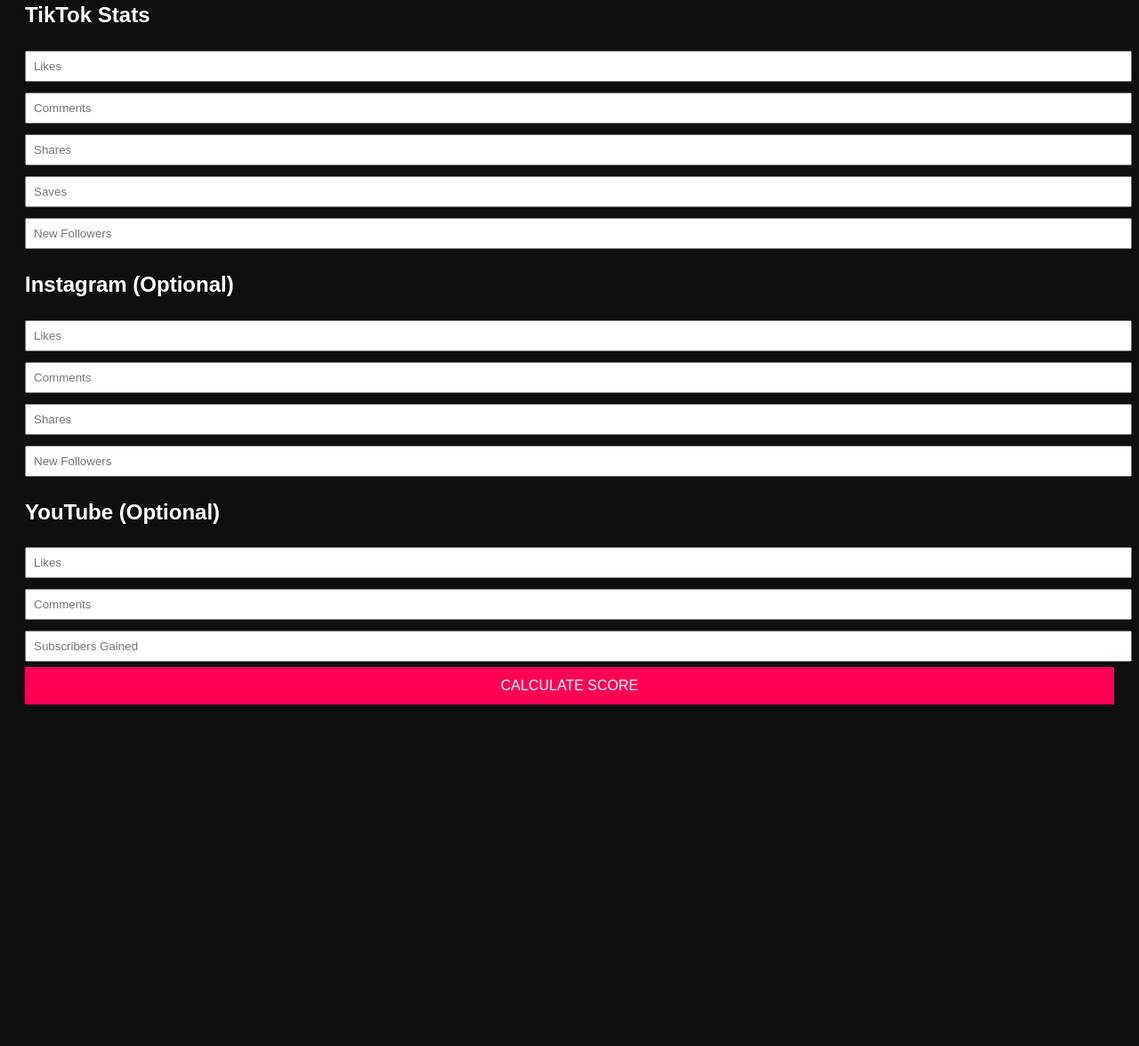
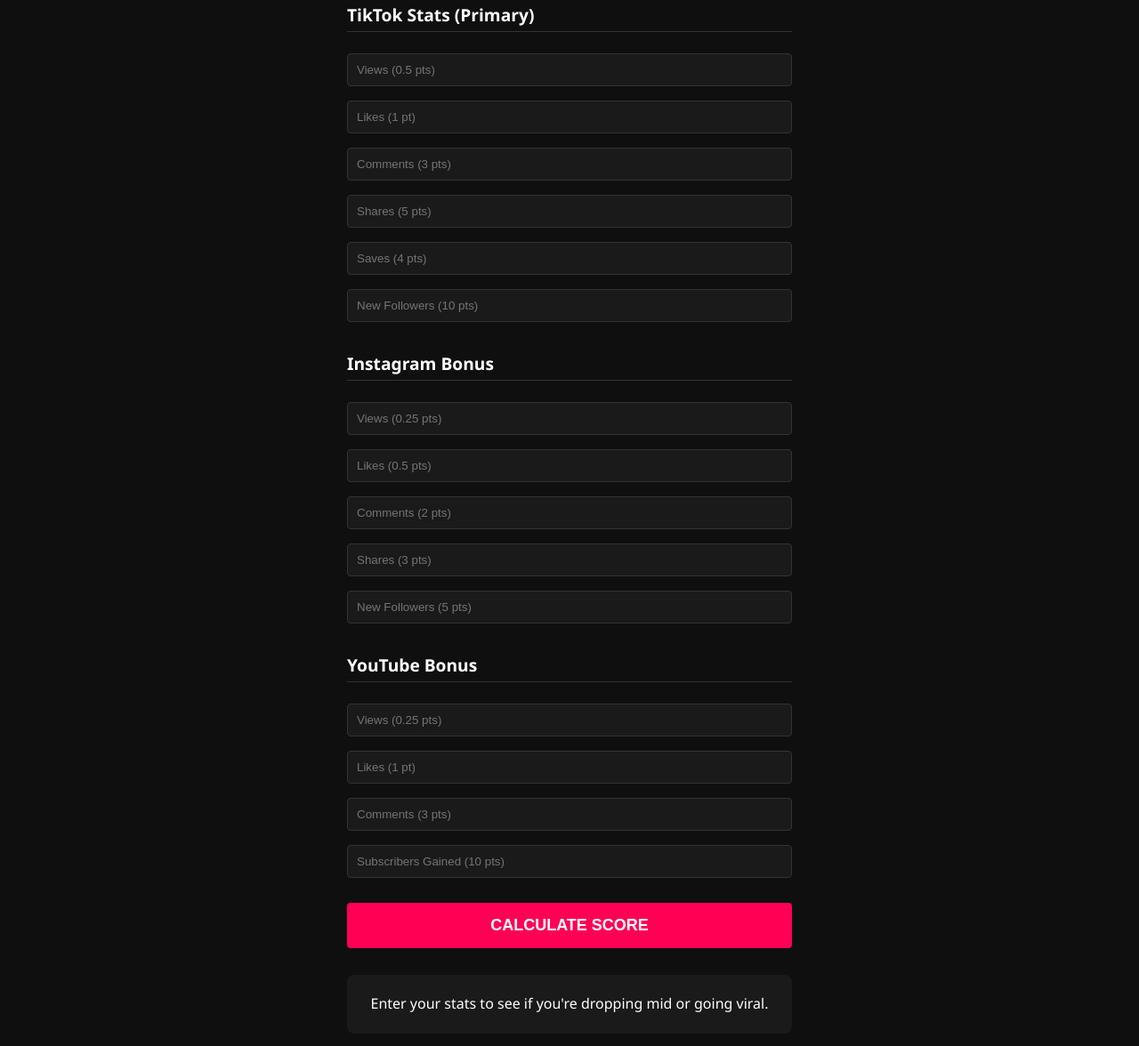
Before and after one commit to hoothe17/engagement-war-calculator, a plain HTML site: page index.html in a window 1280 px wide. Shown: the part 106-1282 px from the top of the page at 89% size. Before the commit the page ends 946 px from the top, so only its background shows below. Drawn offline with Linux system fonts and the light colour scheme.

Commit message:
Update index.html

```diff
--- a/index.html
+++ b/index.html
@@ -5,28 +5,53 @@
   <title>Engagement War Calculator</title>
   <style>
     body {
-      font-family: Arial, sans-serif;
+      font-family: 'Segoe UI', Tahoma, Geneva, Verdana, sans-serif;
       background: #0f0f0f;
       color: white;
       padding: 20px;
+      max-width: 500px;
+      margin: auto;
     }
+    h1 { color: #ff0055; text-align: center; }
+    h2 { border-bottom: 1px solid #333; padding-bottom: 5px; margin-top: 25px; font-size: 1.2rem; }
     input {
       width: 100%;
-      padding: 8px;
-      margin: 6px 0;
+      padding: 10px;
+      margin: 8px 0;
+      background: #1a1a1a;
+      border: 1px solid #333;
+      color: white;
+      border-radius: 4px;
+      box-sizing: border-box;
     }
     button {
-      padding: 12px;
+      padding: 15px;
       width: 100%;
       background: #ff0055;
       color: white;
-      font-size: 16px;
+      font-size: 18px;
+      font-weight: bold;
       border: none;
       cursor: pointer;
+      margin-top: 20px;
+      border-radius: 4px;
+      transition: 0.3s;
     }
+    button:hover { background: #cc0044; }
     .result {
-      margin-top: 20px;
-      font-size: 18px;
+      margin-top: 30px;
+      padding: 20px;
+      background: #1a1a1a;
+      border-radius: 8px;
+      text-align: center;
+      line-height: 1.6;
+    }
+    .commentary {
+      display: block;
+      margin-top: 15px;
+      font-style: italic;
+      color: #ff0055;
+      font-size: 1.1rem;
     }
   </style>
 </head>
@@ -34,27 +59,32 @@
 
 <h1>🎮 Weekly Engagement War</h1>
 
-<h2>TikTok Stats</h2>
-<input id="ttLikes" placeholder="Likes">
-<input id="ttComments" placeholder="Comments">
-<input id="ttShares" placeholder="Shares">
-<input id="ttSaves" placeholder="Saves">
-<input id="ttFollowers" placeholder="New Followers">
+<h2>TikTok Stats (Primary)</h2>
+<input type="number" id="ttViews" placeholder="Views (0.5 pts)">
+<input type="number" id="ttLikes" placeholder="Likes (1 pt)">
+<input type="number" id="ttComments" placeholder="Comments (3 pts)">
+<input type="number" id="ttShares" placeholder="Shares (5 pts)">
+<input type="number" id="ttSaves" placeholder="Saves (4 pts)">
+<input type="number" id="ttFollowers" placeholder="New Followers (10 pts)">
 
-<h2>Instagram (Optional)</h2>
-<input id="igLikes" placeholder="Likes">
-<input id="igComments" placeholder="Comments">
-<input id="igShares" placeholder="Shares">
-<input id="igFollowers" placeholder="New Followers">
+<h2>Instagram Bonus</h2>
+<input type="number" id="igViews" placeholder="Views (0.25 pts)">
+<input type="number" id="igLikes" placeholder="Likes (0.5 pts)">
+<input type="number" id="igComments" placeholder="Comments (2 pts)">
+<input type="number" id="igShares" placeholder="Shares (3 pts)">
+<input type="number" id="igFollowers" placeholder="New Followers (5 pts)">
 
-<h2>YouTube (Optional)</h2>
-<input id="ytLikes" placeholder="Likes">
-<input id="ytComments" placeholder="Comments">
-<input id="ytSubs" placeholder="Subscribers Gained">
+<h2>YouTube Bonus</h2>
+<input type="number" id="ytViews" placeholder="Views (0.25 pts)">
+<input type="number" id="ytLikes" placeholder="Likes (1 pt)">
+<input type="number" id="ytComments" placeholder="Comments (3 pts)">
+<input type="number" id="ytSubs" placeholder="Subscribers Gained (10 pts)">
 
 <button onclick="calculate()">CALCULATE SCORE</button>
 
-<div class="result" id="output"></div>
+<div class="result" id="output">
+    Enter your stats to see if you're dropping mid or going viral.
+</div>
 
 <script src="script.js"></script>
 </body>
```
